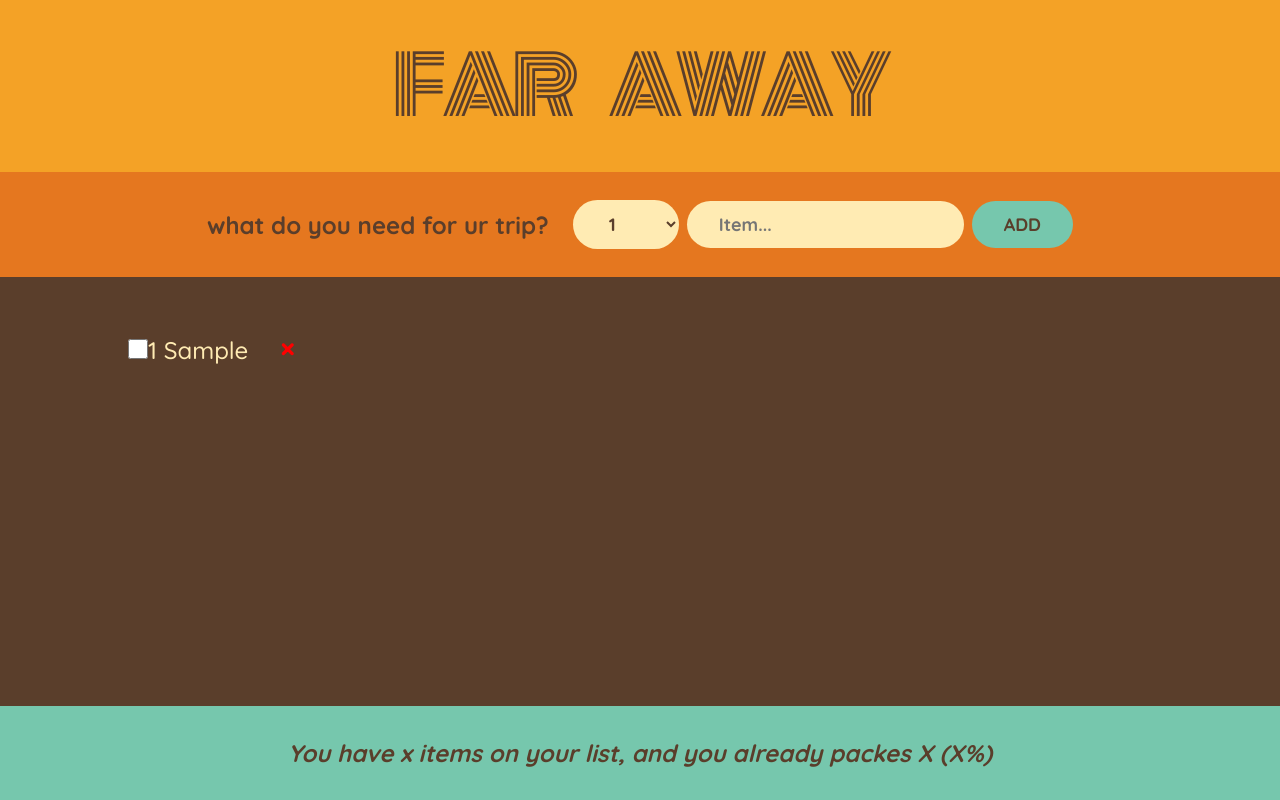
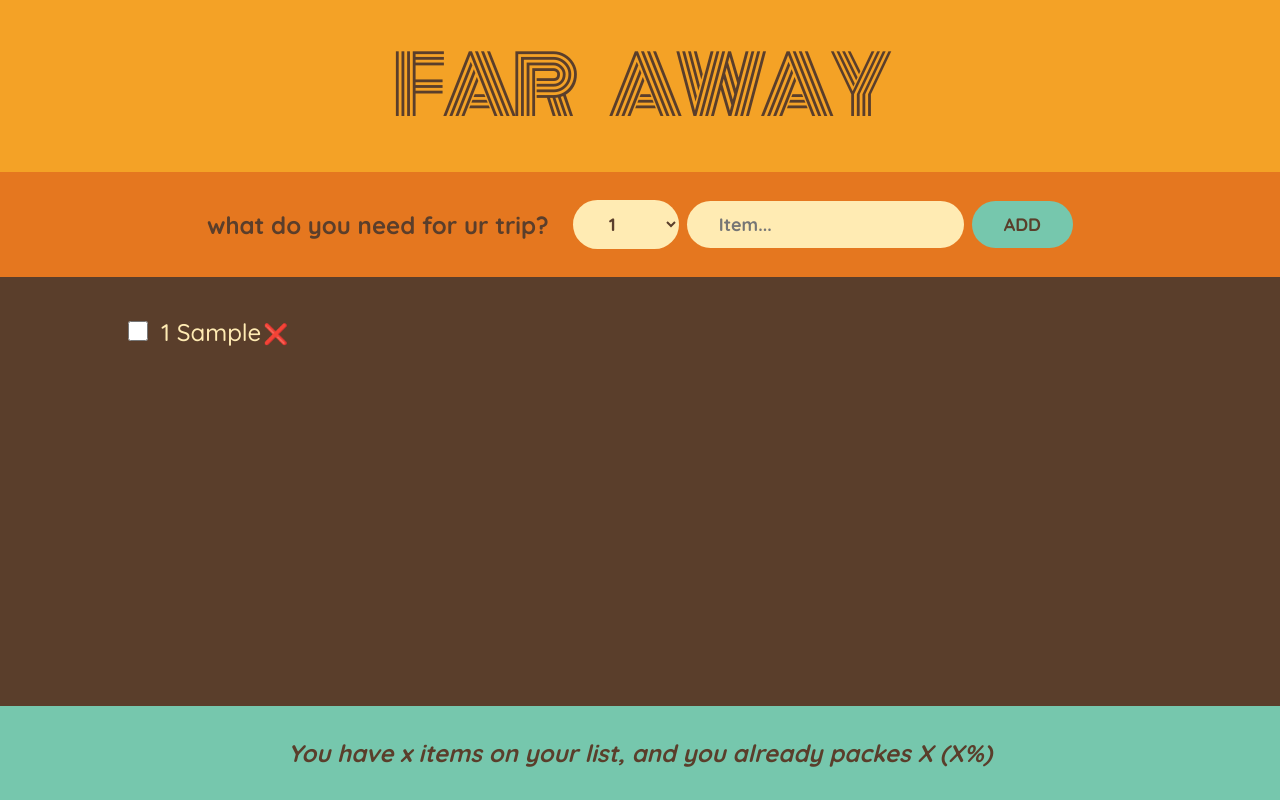
Before and after one commit to YTADLAOUI/tripeReact, a React (Create React App) app: page / in a window 1280 px wide. Both pictures are taken after typing "Sample" into the empty fields and a click on the button "ADD". Built offline with nearby package versions, Linux system fonts and the light colour scheme.

Commit message:
item packing

```diff
--- a/src/App.js
+++ b/src/App.js
@@ -15,10 +15,11 @@ function hundleAddItem(item){
 setItems([...items,item])
 }
 function onToggleItem(id){
-  items.map((item)=>(
-    item.id==id ? {...item,package:!item.package}:item
+setItems((items)=>(items.map((item) => {
+  return item.id === id ? { ...item, package: !item.package } : item;
+})))
 
-  ))
+  console.log(items)
 }
 
 return(
--- a/src/components/item.js
+++ b/src/components/item.js
@@ -1,14 +1,16 @@
 export default function Item({item,onToggleItem}){
-  console.log(item.package)
+  // console.log(item.id,'hi')
   return (
     <il>
       <input
         type="checkbox"
         value={item.package}
         onChange={() => onToggleItem(item.id) }
+        style={{marginRight:'13px'}}
       />
+
         <span style={item.package?{textDecoration:"line-through"}:{}}>{item.quantity} {item.description}
         </span>
-        <button style={{color:'red', border:'none',backgroundColor:'transparent',fontSize:'3rem'}}>&times;</button>
+        <button style={{ border:'none',backgroundColor:'transparent',fontSize:'2rem',padding:'2px'}}>❌</button>
     </il>)
   }
```
